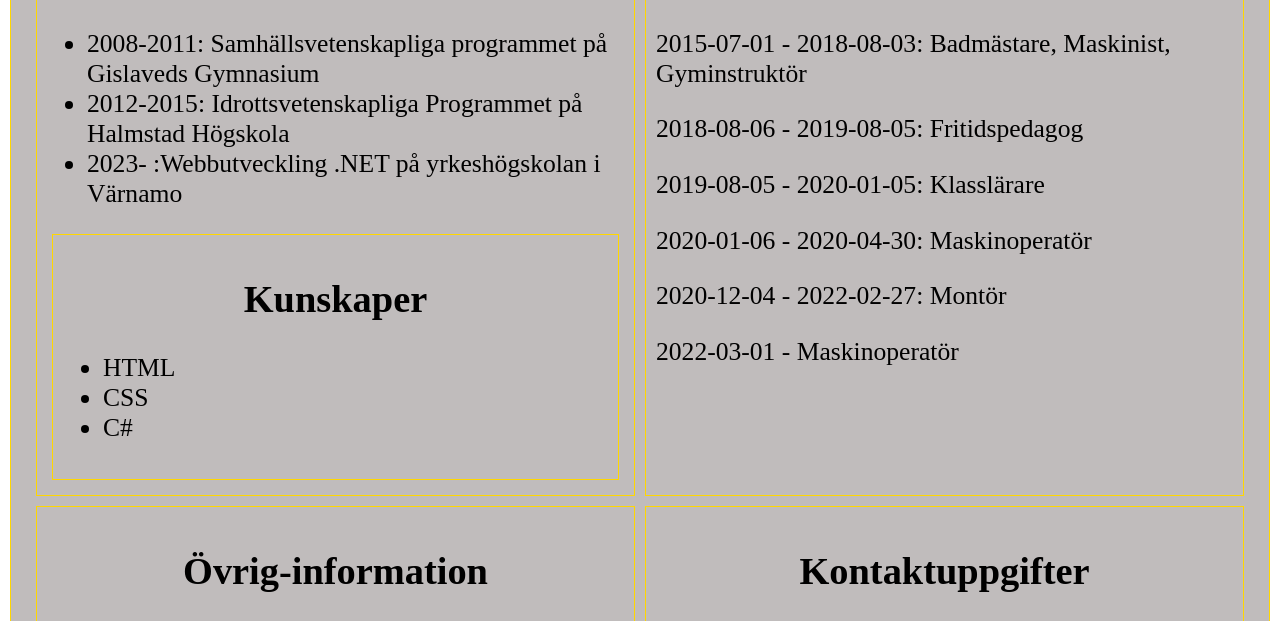
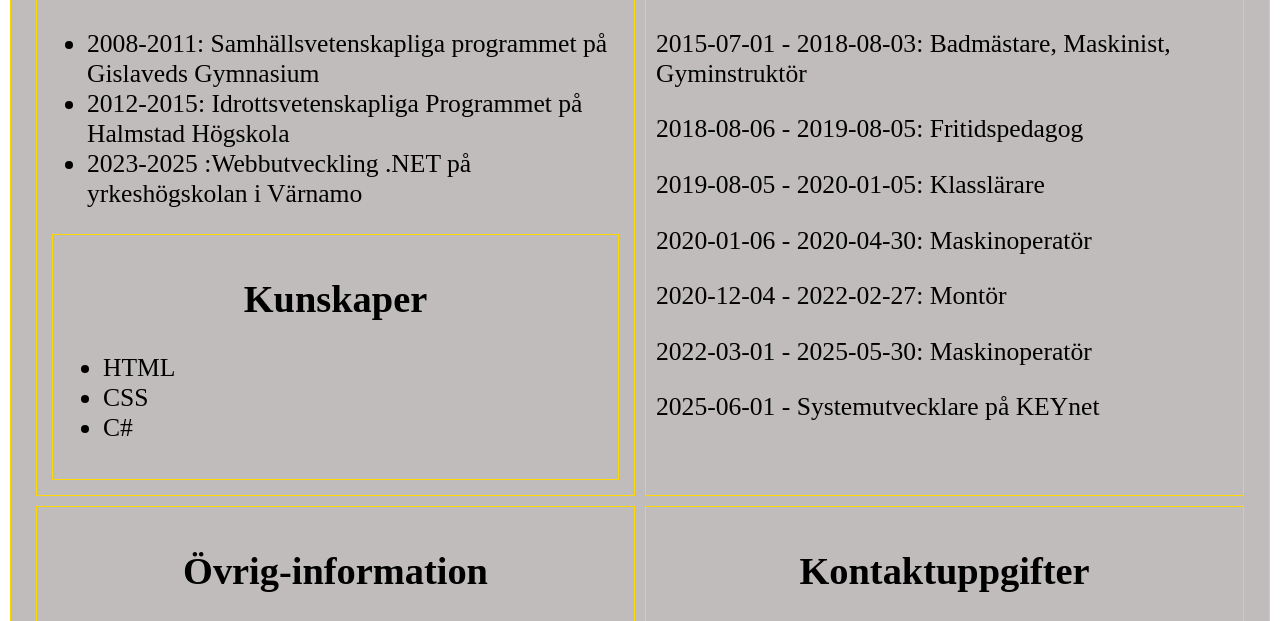
Before and after one commit to Tusehufu/Tusehufu.github.io, a plain HTML site: page index.html in a window 1280 px wide. Shown: the part 753-1374 px from the top of the page. Drawn offline with Linux system fonts and the light colour scheme.

Commit message:
Update index.html

```diff
--- a/index.html
+++ b/index.html
@@ -51,7 +51,7 @@
             <li>
               2012-2015: Idrottsvetenskapliga Programmet på Halmstad Högskola
             </li>
-            <li>2023- :Webbutveckling .NET på yrkeshögskolan i Värnamo</li>
+            <li>2023-2025 :Webbutveckling .NET på yrkeshögskolan i Värnamo</li>
           </ul>
           <div class="column">
             <h2>Kunskaper</h2>
@@ -69,7 +69,8 @@
           <p>2019-08-05 - 2020-01-05: Klasslärare</p>
           <p>2020-01-06 - 2020-04-30: Maskinoperatör</p>
           <p>2020-12-04 - 2022-02-27: Montör</p>
-          <p>2022-03-01 - Maskinoperatör</p>
+          <p>2022-03-01 - 2025-05-30: Maskinoperatör</p>
+          <p>2025-06-01 - Systemutvecklare på KEYnet</p>
         </div>
       </div>
       <div class="row">
```
